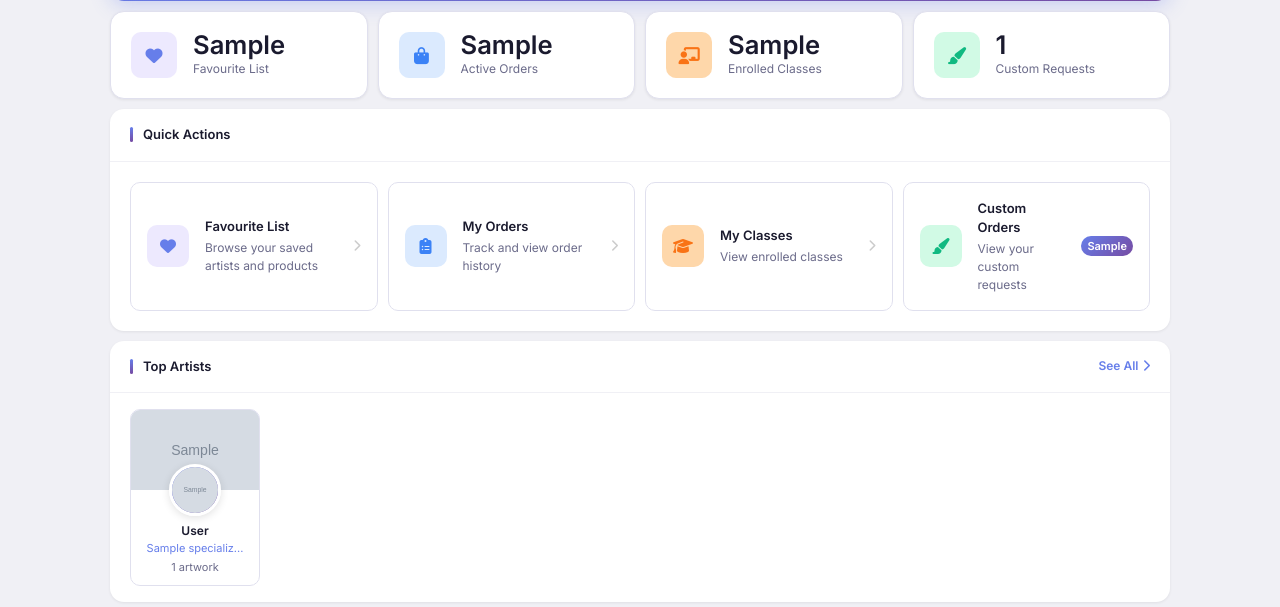
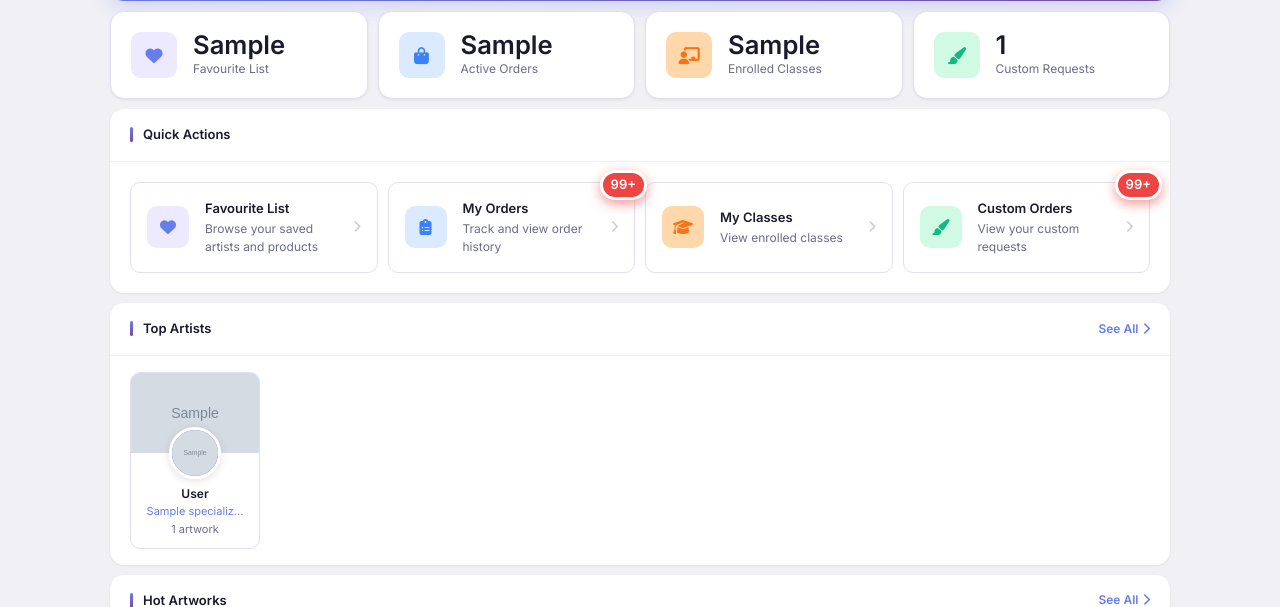
Before and after one commit to kekxm9903-svg/Craftistry-FYP-, a Laravel app: template resources/views/dashboard.blade.php in a window 1280 px wide. Shown: the part 178-785 px from the top of the page. Run offline with Laravel 12, Linux system fonts and the light colour scheme; the template is opened without the code that fills it: most values are stand-ins (such as "Sample title", 1, 10 or a date in 2020); grey boxes marked "Sample" are stand-in pictures; parts of the project's set-up code (start-up, migrations or seed data) failed here and were passed over.

Commit message:
Fix notification bugs and add it inside the artist profile page and dashboard

```diff
--- a/public/css/dashboard.css
+++ b/public/css/dashboard.css
@@ -721,6 +721,42 @@ body {
 
 .fee-free { font-size: var(--fs-base); font-weight: 700; color: #16a34a; }
 
+/* ══════════════════════════════════════════
+   QUICK-ACTION CARD NOTIFICATION BADGE
+   Same style as artistProfile card-noti-badge
+   Paste at the bottom of dashboard.css
+══════════════════════════════════════════ */
+
+.action-grid { overflow: visible !important; }
+
+.action-card {
+    overflow: visible !important;
+    position: relative;
+}
+
+.action-noti-badge {
+    position: absolute;
+    top: -13px;
+    right: -13px;
+    min-width: 30px;
+    height: 30px;
+    padding: 0 8px;
+    background: #ef4444;
+    color: #fff;
+    font-size: 13px;
+    font-weight: 800;
+    font-family: 'Inter', sans-serif;
+    border-radius: 20px;
+    display: flex;
+    align-items: center;
+    justify-content: center;
+    border: 3px solid #fff;
+    box-shadow: 0 4px 12px rgba(239, 68, 68, .55);
+    line-height: 1;
+    z-index: 20;
+    white-space: nowrap;
+    pointer-events: none;
+}
 
 /* ══════════════════════════════
    RESPONSIVE
--- a/resources/views/dashboard.blade.php
+++ b/resources/views/dashboard.blade.php
@@ -67,6 +67,8 @@
         </div>
         <div class="sp-card-body">
             <div class="action-grid">
+
+                {{-- Favourite List — no badge needed --}}
                 <a href="{{ route('favorites.index') }}" class="action-card">
                     <div class="action-icon purple"><i class="fas fa-heart"></i></div>
                     <div class="action-body">
@@ -75,14 +77,21 @@
                     </div>
                     <i class="fas fa-chevron-right action-arrow"></i>
                 </a>
+
+                {{-- My Orders — badge when orders are shipped awaiting confirmation --}}
                 <a href="{{ route('orders.index') }}" class="action-card">
                     <div class="action-icon blue"><i class="fas fa-clipboard-list"></i></div>
                     <div class="action-body">
                         <div class="action-title">My Orders</div>
                         <div class="action-desc">Track and view order history</div>
                     </div>
+                    @if(($activeOrdersPending ?? 0) > 0)
+                        <span class="action-noti-badge">{{ ($activeOrdersPending ?? 0) > 99 ? '99+' : $activeOrdersPending }}</span>
+                    @endif
                     <i class="fas fa-chevron-right action-arrow"></i>
                 </a>
+
+                {{-- My Classes — no badge needed --}}
                 <a href="{{ route('my.classes') }}" class="action-card">
                     <div class="action-icon orange"><i class="fas fa-graduation-cap"></i></div>
                     <div class="action-body">
@@ -91,6 +100,8 @@
                     </div>
                     <i class="fas fa-chevron-right action-arrow"></i>
                 </a>
+
+                {{-- Custom Orders — badge when seller sent counter-offer awaiting buyer response --}}
                 <a href="{{ route('custom-orders.index') }}" class="action-card">
                     <div class="action-icon green"><i class="fas fa-paint-brush"></i></div>
                     <div class="action-body">
@@ -98,11 +109,11 @@
                         <div class="action-desc">View your custom requests</div>
                     </div>
                     @if(($customOrdersPending ?? 0) > 0)
-                        <span class="action-badge">{{ $customOrdersPending }}</span>
-                    @else
-                        <i class="fas fa-chevron-right action-arrow"></i>
+                        <span class="action-noti-badge">{{ ($customOrdersPending ?? 0) > 99 ? '99+' : $customOrdersPending }}</span>
                     @endif
+                    <i class="fas fa-chevron-right action-arrow"></i>
                 </a>
+
             </div>
         </div>
     </div>
```
Also changed, not shown: app/Http/Controllers/ArtistController.php (+30 -2 lines), app/Http/Controllers/DashboardController.php (+11 -2 lines), public/css/artistProfile.css (+37 -0 lines), resources/views/artistProfile.blade.php (+16 -0 lines), 4 other files.
